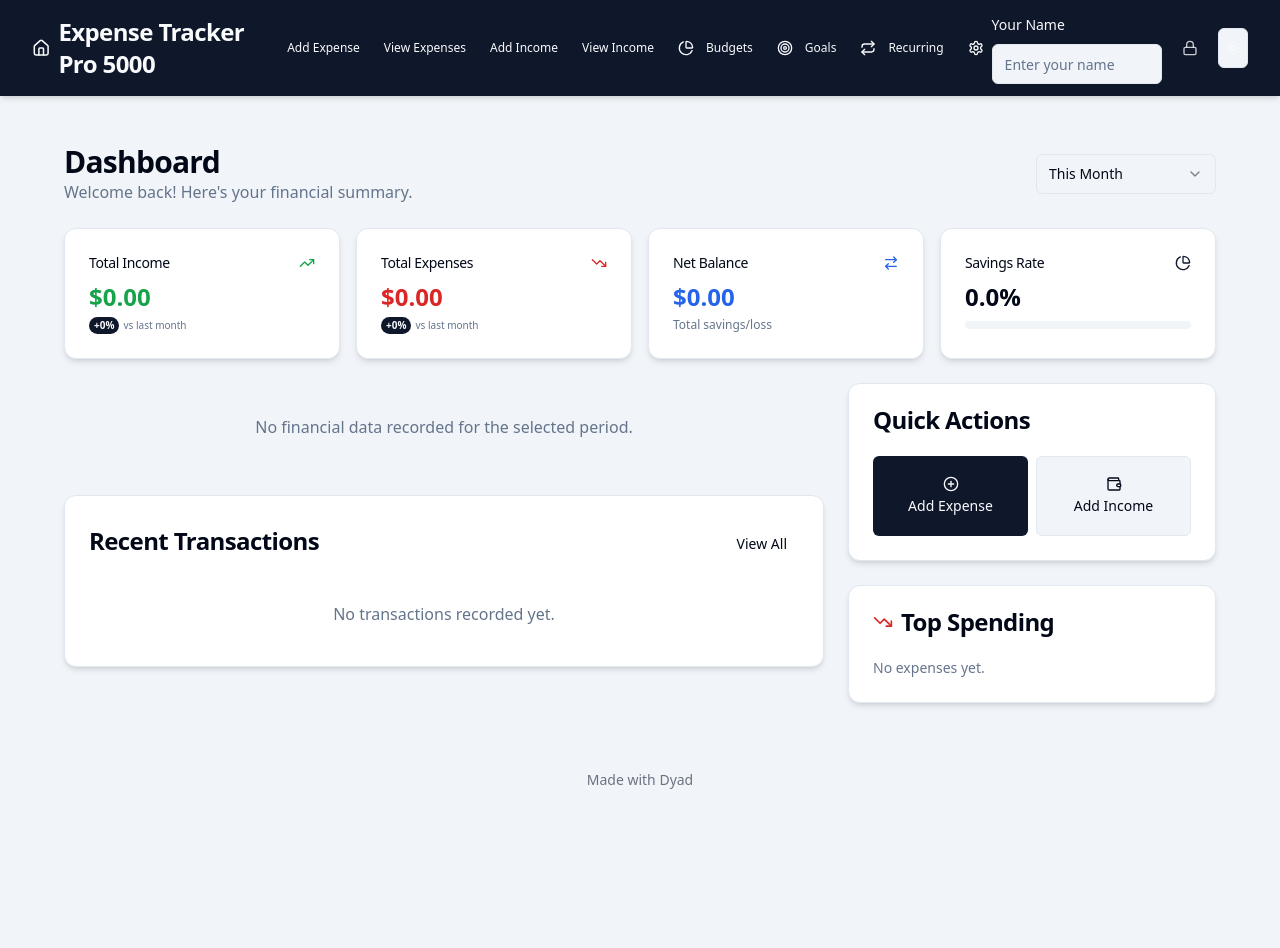
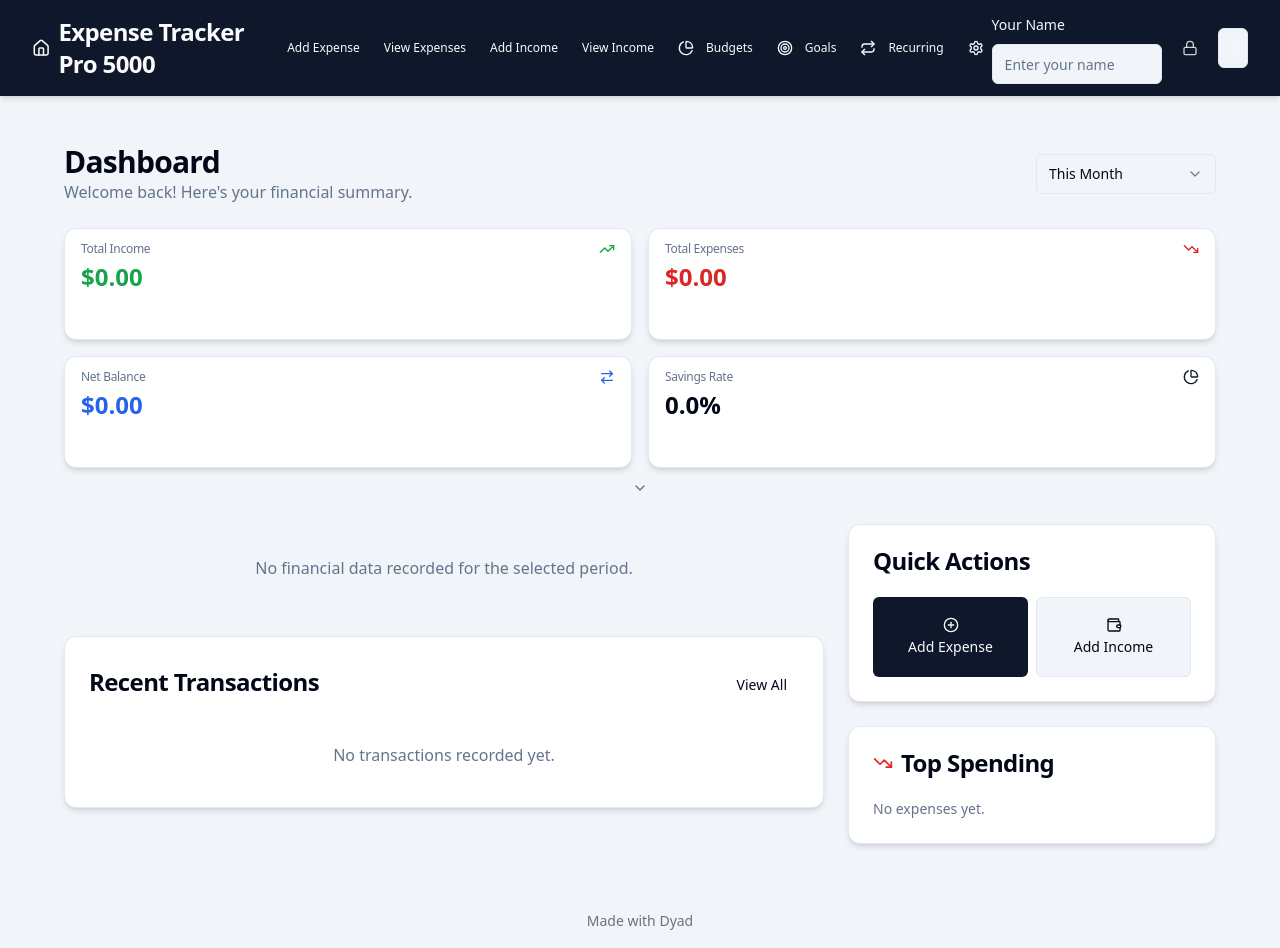
Before and after one commit to milesmoss793/vibrant-eagle-snore, a React (Vite) app: page / in a window 1280 px wide. Both pictures are taken after typing "Sample123" into the empty fields and a click on the button "Unlock Vault". Before the commit the page ends 807 px from the top, so only its background shows below. Built offline with nearby package versions, Linux system fonts and the light colour scheme.

Commit message:
[dyad] Condensing dashboard stats into an interactive 2x2 grid - wrote 1 file(s)

```diff
--- a/src/pages/Dashboard.tsx
+++ b/src/pages/Dashboard.tsx
@@ -23,7 +23,9 @@ import {
   PlusCircle,
   Wallet,
   ArrowRightLeft,
-  Target
+  Target,
+  ChevronDown,
+  ChevronUp
 } from "lucide-react";
 import { Alert, AlertDescription, AlertTitle } from "@/components/ui/alert";
 import { Progress } from "@/components/ui/progress";
@@ -37,6 +39,7 @@ const Dashboard: React.FC = () => {
   const { budgets } = useBudgets();
   const { recurringTransactions } = useRecurring();
   const [timePeriod, setTimePeriod] = useState<"month" | "3months" | "6months" | "year" | "all">("month");
+  const [isStatsExpanded, setIsStatsExpanded] = useState(false);
 
   const filteredData = useMemo(() => {
     const now = new Date();
@@ -168,59 +171,82 @@ const Dashboard: React.FC = () => {
           </Select>
         </div>
 
-        <div className="grid grid-cols-1 md:grid-cols-2 lg:grid-cols-4 gap-4">
-          <Card>
-            <CardHeader className="flex flex-row items-center justify-between space-y-0 pb-2">
-              <CardTitle className="text-sm font-medium">Total Income</CardTitle>
+        {/* Condensed 2x2 Grid Stats */}
+        <div
+          className="grid grid-cols-2 gap-4 cursor-pointer group"
+          onClick={() => setIsStatsExpanded(!isStatsExpanded)}
+        >
+          <Card className={`transition-all duration-300 ${isStatsExpanded ? 'h-auto' : 'h-24 sm:h-28'}`}>
+            <CardHeader className="flex flex-row items-center justify-between space-y-0 pb-1 pt-3 px-4">
+              <CardTitle className="text-xs font-medium text-muted-foreground">Total Income</CardTitle>
               <TrendingUp className="h-4 w-4 text-green-600" />
             </CardHeader>
-            <CardContent>
-              <div className="text-2xl font-bold text-green-600">${stats.totalIncome.toFixed(2)}</div>
-              <div className="flex items-center gap-1 mt-1">
+            <CardContent className="px-4 pb-3">
+              <div className="text-xl sm:text-2xl font-bold text-green-600">${stats.totalIncome.toFixed(2)}</div>
+              {isStatsExpanded && (
+                <div className="flex items-center gap-1 mt-2 animate-in fade-in slide-in-from-top-1">
                   <Badge variant={stats.comparison.income.diff >= 0 ? "default" : "destructive"} className="text-[10px] px-1 py-0">
                     {stats.comparison.income.diff >= 0 ? "+" : ""}{stats.comparison.income.percent.toFixed(0)}%
                   </Badge>
                   <span className="text-[10px] text-muted-foreground">vs last month</span>
                 </div>
+              )}
             </CardContent>
           </Card>
-          <Card>
-            <CardHeader className="flex flex-row items-center justify-between space-y-0 pb-2">
-              <CardTitle className="text-sm font-medium">Total Expenses</CardTitle>
+
+          <Card className={`transition-all duration-300 ${isStatsExpanded ? 'h-auto' : 'h-24 sm:h-28'}`}>
+            <CardHeader className="flex flex-row items-center justify-between space-y-0 pb-1 pt-3 px-4">
+              <CardTitle className="text-xs font-medium text-muted-foreground">Total Expenses</CardTitle>
               <TrendingDown className="h-4 w-4 text-red-600" />
             </CardHeader>
-            <CardContent>
-              <div className="text-2xl font-bold text-red-600">${stats.totalExpenses.toFixed(2)}</div>
-              <div className="flex items-center gap-1 mt-1">
+            <CardContent className="px-4 pb-3">
+              <div className="text-xl sm:text-2xl font-bold text-red-600">${stats.totalExpenses.toFixed(2)}</div>
+              {isStatsExpanded && (
+                <div className="flex items-center gap-1 mt-2 animate-in fade-in slide-in-from-top-1">
                   <Badge variant={stats.comparison.expenses.diff <= 0 ? "default" : "destructive"} className="text-[10px] px-1 py-0">
                     {stats.comparison.expenses.diff >= 0 ? "+" : ""}{stats.comparison.expenses.percent.toFixed(0)}%
                   </Badge>
                   <span className="text-[10px] text-muted-foreground">vs last month</span>
                 </div>
+              )}
             </CardContent>
           </Card>
-          <Card>
-            <CardHeader className="flex flex-row items-center justify-between space-y-0 pb-2">
-              <CardTitle className="text-sm font-medium">Net Balance</CardTitle>
+
+          <Card className={`transition-all duration-300 ${isStatsExpanded ? 'h-auto' : 'h-24 sm:h-28'}`}>
+            <CardHeader className="flex flex-row items-center justify-between space-y-0 pb-1 pt-3 px-4">
+              <CardTitle className="text-xs font-medium text-muted-foreground">Net Balance</CardTitle>
               <ArrowRightLeft className="h-4 w-4 text-blue-600" />
             </CardHeader>
-            <CardContent>
-              <div className={`text-2xl font-bold ${stats.netBalance >= 0 ? 'text-blue-600' : 'text-red-600'}`}>
+            <CardContent className="px-4 pb-3">
+              <div className={`text-xl sm:text-2xl font-bold ${stats.netBalance >= 0 ? 'text-blue-600' : 'text-red-600'}`}>
                 ${stats.netBalance.toFixed(2)}
               </div>
-              <p className="text-xs text-muted-foreground mt-1">Total savings/loss</p>
+              {isStatsExpanded && (
+                <p className="text-[10px] text-muted-foreground mt-2 animate-in fade-in slide-in-from-top-1">Total savings/loss</p>
+              )}
             </CardContent>
           </Card>
-          <Card>
-            <CardHeader className="flex flex-row items-center justify-between space-y-0 pb-2">
-              <CardTitle className="text-sm font-medium">Savings Rate</CardTitle>
+
+          <Card className={`transition-all duration-300 ${isStatsExpanded ? 'h-auto' : 'h-24 sm:h-28'}`}>
+            <CardHeader className="flex flex-row items-center justify-between space-y-0 pb-1 pt-3 px-4">
+              <CardTitle className="text-xs font-medium text-muted-foreground">Savings Rate</CardTitle>
               <PieChart className="h-4 w-4 text-primary" />
             </CardHeader>
-            <CardContent className="space-y-2">
-              <div className="text-2xl font-bold">{stats.savingsRate.toFixed(1)}%</div>
-              <Progress value={Math.max(0, Math.min(100, stats.savingsRate))} className="h-2" />
+            <CardContent className="px-4 pb-3">
+              <div className="text-xl sm:text-2xl font-bold">{stats.savingsRate.toFixed(1)}%</div>
+              {isStatsExpanded && (
+                <div className="mt-2 space-y-1 animate-in fade-in slide-in-from-top-1">
+                  <Progress value={Math.max(0, Math.min(100, stats.savingsRate))} className="h-1.5" />
+                </div>
+              )}
             </CardContent>
           </Card>
+
+          <div className="col-span-2 flex justify-center -mt-2">
+            <div className="bg-muted rounded-full p-1 text-muted-foreground group-hover:text-primary transition-colors">
+              {isStatsExpanded ? <ChevronUp className="h-4 w-4" /> : <ChevronDown className="h-4 w-4" />}
+            </div>
+          </div>
         </div>
 
         <div className="grid grid-cols-1 lg:grid-cols-3 gap-6">
```
Lines whose indentation alone changed are shown as unchanged.
